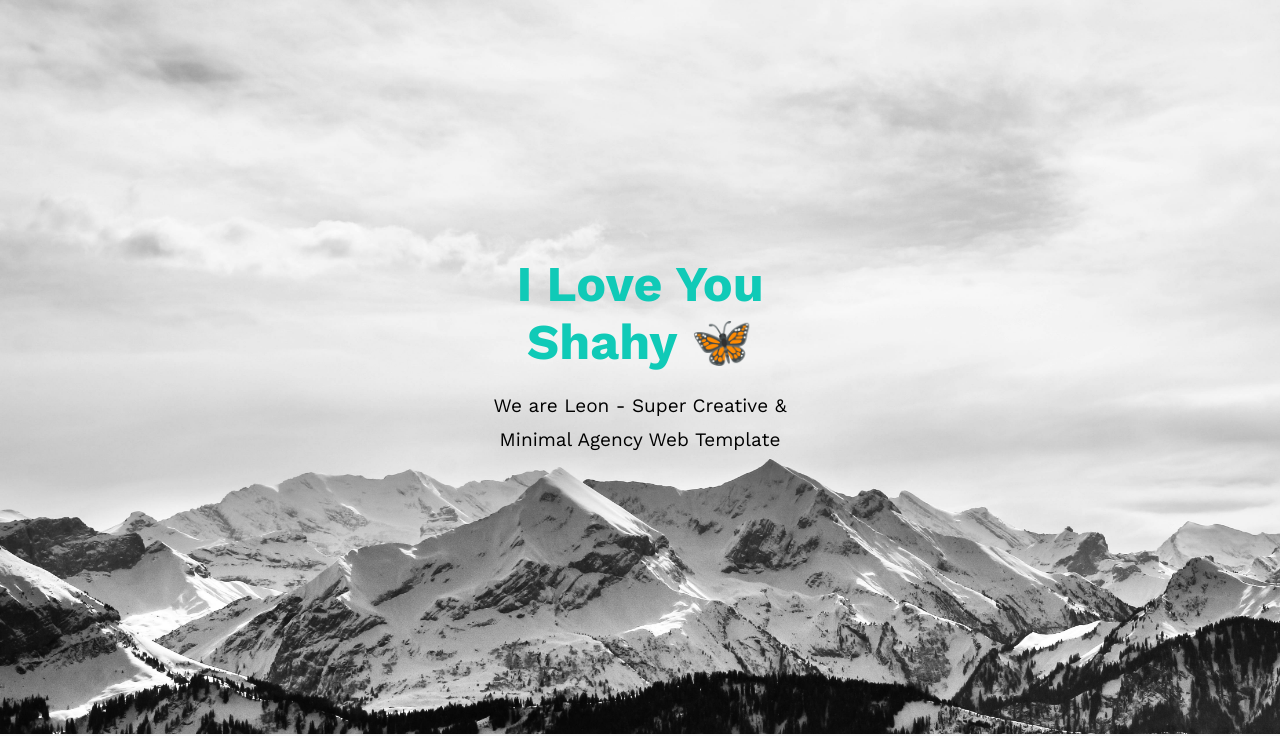
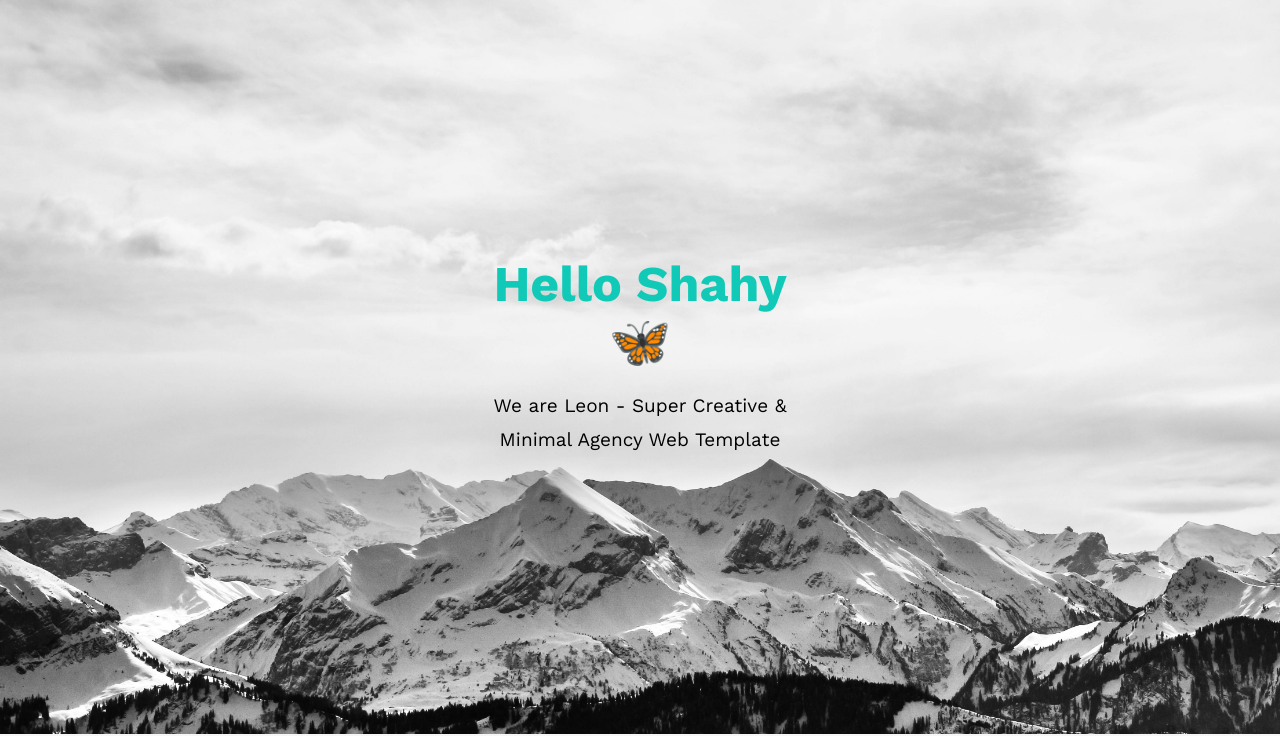
Before and after one commit to A7med380/Leon, a plain HTML site: page index.html in a window 1280 px wide. Shown: the part 66-802 px from the top of the page. Drawn offline with nearby package versions, Linux system fonts and the light colour scheme.

Commit message:
Update index.html

```diff
--- a/index.html
+++ b/index.html
@@ -39,7 +39,7 @@
     <!-- Start Landing Section -->
     <div class="landing">
         <div class="intro-text">
-            <h1>I Love You Shahy 🦋</h1>
+            <h1>Hello Shahy 🦋</h1>
             <p>We are Leon - Super Creative & Minimal Agency Web Template</p>
         </div>
     </div>
```
